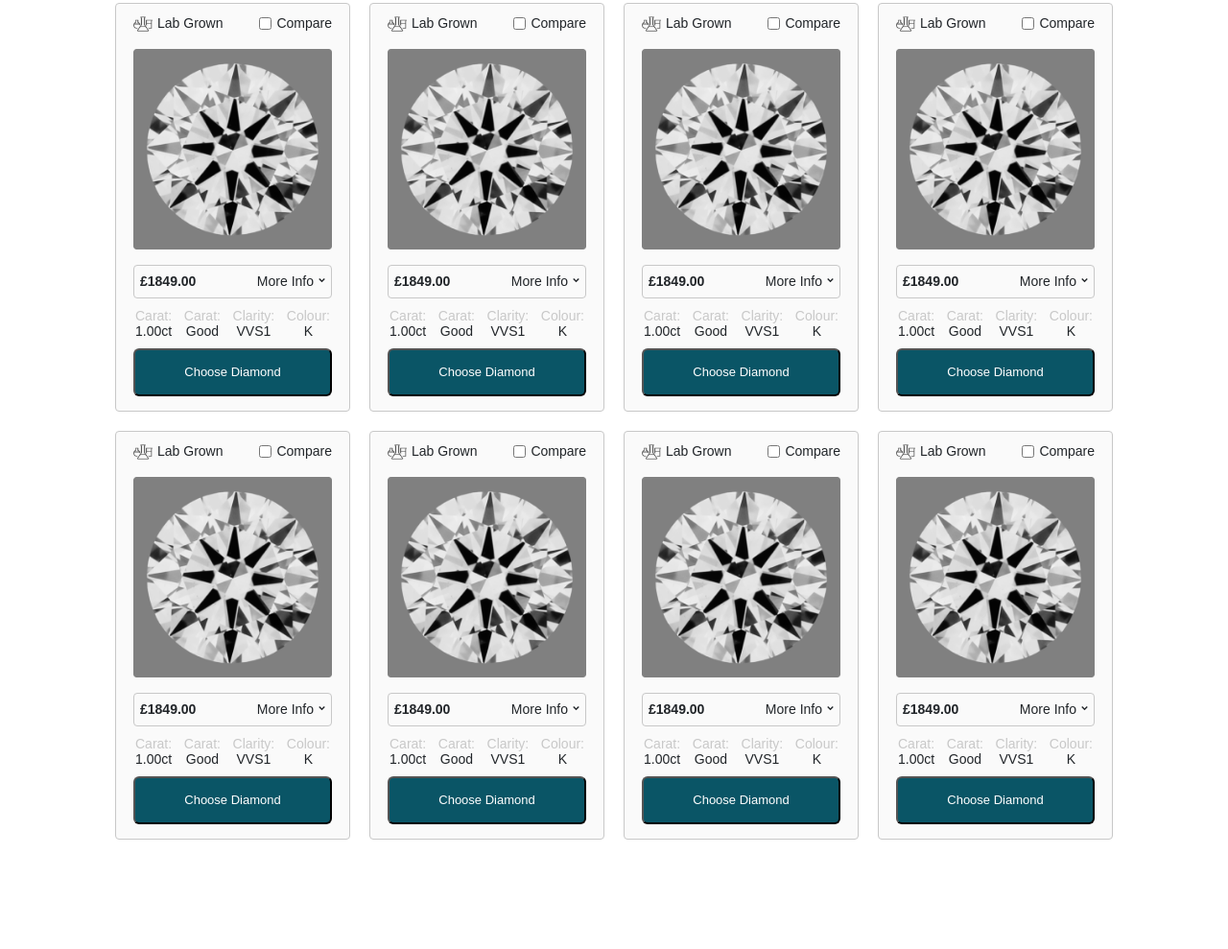
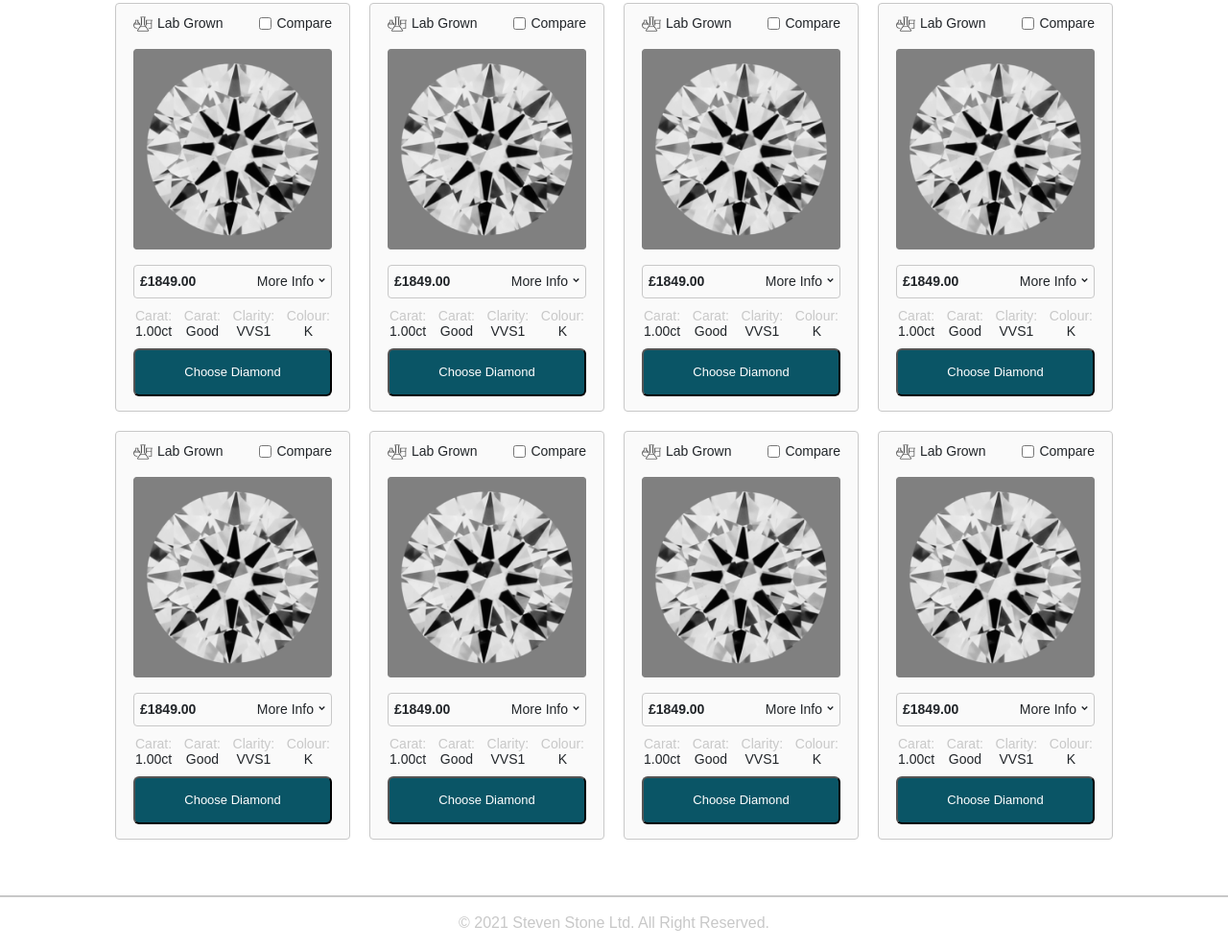
Before and after one commit to CharlieJT/steven-stone, a plain HTML site: page index.html in a window 1280 px wide. Shown: the part 2289-3278 px from the top of the page at 96% size. Before the commit the page ends 3174 px from the top, so only its background shows below. Drawn offline with nearby package versions, Linux system fonts and the light colour scheme.

Commit message:
Add readme & implmement footer

```diff
--- a/index.html
+++ b/index.html
@@ -432,7 +432,7 @@
             </div>
         </section>
 
-        <section class="section-3">
+        <section class="section-3 mb-5">
             <div class="container">
                 <div class="diamond-select-filters-mobile d-lg-none">
                     <div class="d-flex justify-content-center flex-wrap">
@@ -1264,6 +1264,9 @@
                 </div>
             </div>
         </section>
+        <footer class="footer">
+            <p class="mb-0">&copy; 2021 Steven Stone Ltd. All Right Reserved.</p>
+        </footer>
     </div>
 
     <!-- Option 1: Bootstrap Bundle with Popper -->
--- a/style.css
+++ b/style.css
@@ -965,13 +965,20 @@ html, body {
 
 .diamond-select-item .list-desktop li>.item-key {
     color: #c8c8c8;
- }
+}
 
- .diamond-select-item .choose-diamond-button-desktop {
+.diamond-select-item .choose-diamond-button-desktop {
     height: 35px;
     margin-left: 8px;
     margin-right: 8px;
- }
+}
+
+.footer {
+    border-top: 2px solid #c8c8c8;
+    padding: 15px 0;
+    color: #c8c8c8;
+    text-align: center;
+}
 
 /* Media Queries */
 
```
Also changed, not shown: 1 other file.
